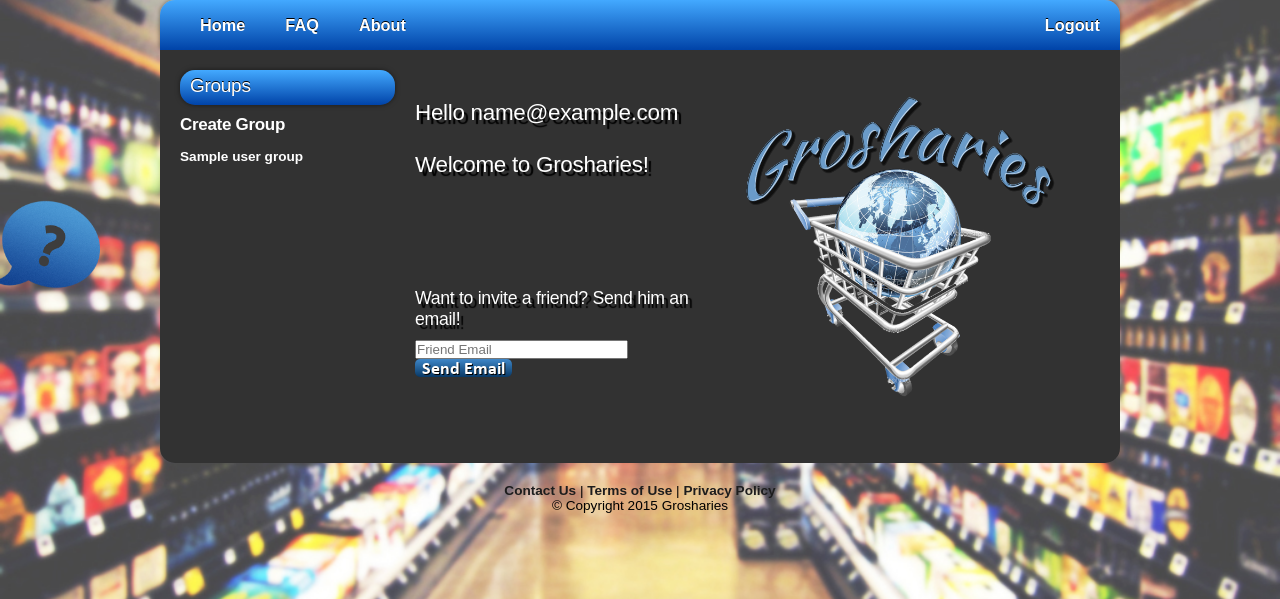
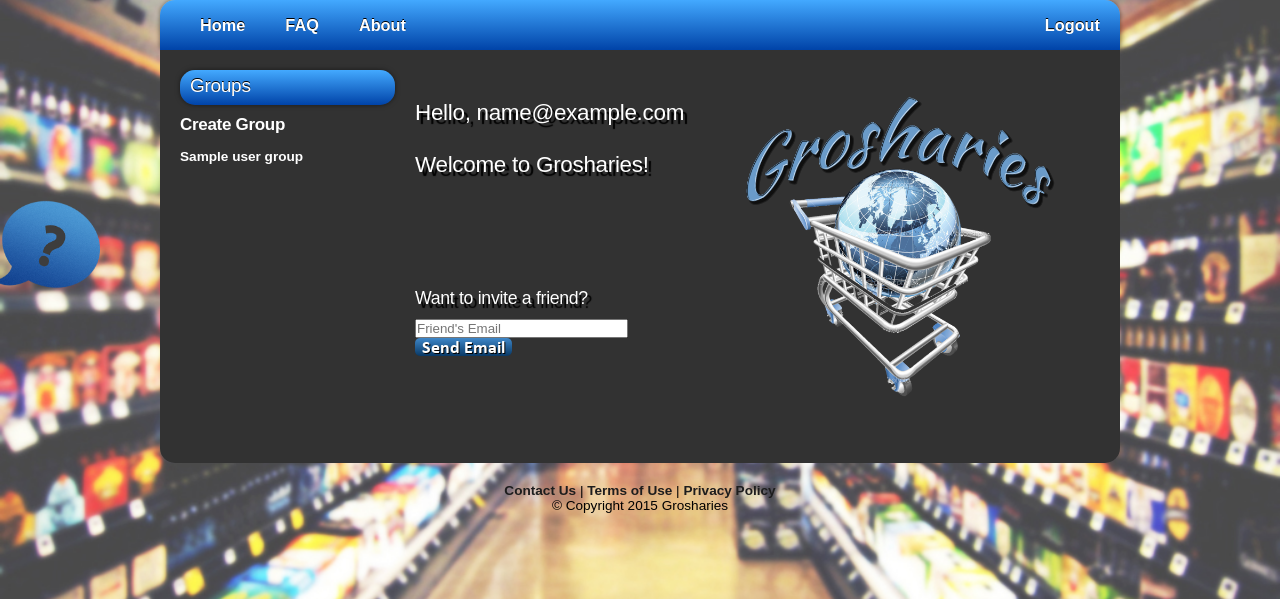
Before and after one commit to snir-sh/Grosharies, a Python web app: template grosharies-site/web/templates/index.html in a window 1280 px wide. Shown: the part 120-719 px from the top of the page. Run offline with Jinja, Linux system fonts and the light colour scheme; the template is opened without the code that fills it: most values are stand-ins (such as "Sample title", 1, 10 or a date in 2020); some libraries are stand-ins or nearby versions.

Commit message:
Changing text in homePage

```diff
--- a/grosharies-site/web/templates/index.html
+++ b/grosharies-site/web/templates/index.html
@@ -74,14 +74,14 @@
 							<td valign="top">
 								<p><p><p>
 								<h2 style="text-shadow: 4px 4px 1px #000000;" >
-									Hello <span id='emailUser'>{{userEmail}}</span> <br><br>
+									Hello, <span id='emailUser'>{{userEmail}}</span> <br><br>
 									Welcome to Grosharies!
 								</h2>
 								<p><p><p><p><p><p><p><p><p><p>
 								<h3 style="text-shadow: 4px 4px 1px #000000;">
-									Want to invite a friend? Send him an email!
+									Want to invite a friend?
 								</h3>
-								<input id="userToEmail" size="24" placeholder="Friend Email"> &nbsp;&nbsp;
+								<input id="userToEmail" size="24" placeholder="Friend's Email"> &nbsp;&nbsp;
 								<img src="../static/images/sendEmailButton.png" id="inviteUser" style="vertical-align:bottom">
 							</td>
 							<td style="vertical-align:center">
```
